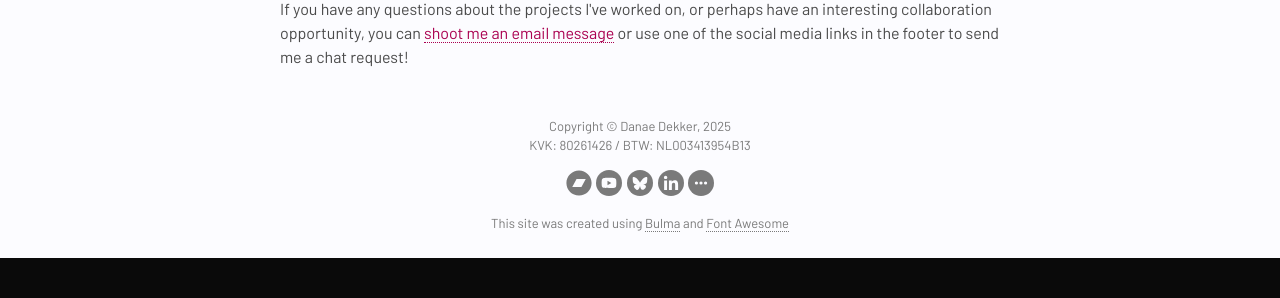
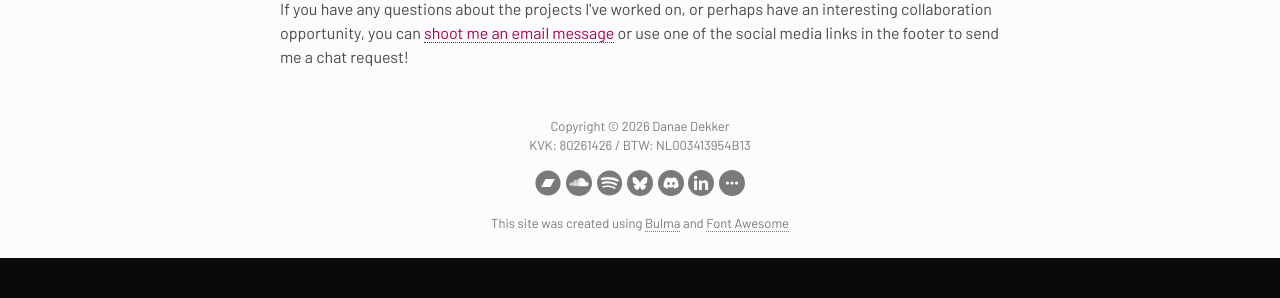
Before and after one commit to danae/danaedekker.com, a PHP site: template templates/about.twig in a window 1280 px wide. Shown: the part 1430-1728 px from the top of the page. Run offline with PHP 8.4, Linux system fonts and the light colour scheme; the template is opened without the code that fills it, so the values that code supplies are empty; some libraries are stand-ins or nearby versions; some web fonts are replaced.

Commit message:
Updated footer and social links; updated Composer packages

```diff
--- a/templates/index.twig
+++ b/templates/index.twig
@@ -90,17 +90,23 @@
         {% block footer %}
           <!-- Footer -->
           <footer class="footer">
-            <p>Copyright &copy; Danae Dekker, 2025<br>KVK: 80261426 / BTW: NL003413954B13</p>
+            <p>Copyright &copy; 2026 Danae Dekker<br>KVK: 80261426 / BTW: NL003413954B13</p>
 
             <p>
               <a class="icon" href="{{ links.bandcamp }}">
                 <i class="fa-brands fa-bandcamp fa-2x" ></i>
               </a>
-              <a class="icon" href="{{ links.youtube }}">
-                <i class="fa-brands fa-youtube fa-2x" data-fa-transform="shrink-7.5" data-fa-mask="fa-solid fa-circle"></i>
+              <a class="icon" href="{{ links.soundcloud }}">
+                <i class="fa-brands fa-soundcloud fa-2x" data-fa-transform="shrink-6.5 up-0.5" data-fa-mask="fa-solid fa-circle"></i>
+              </a>
+              <a class="icon" href="{{ links.spotify }}">
+                <i class="fa-brands fa-spotify fa-2x"></i>
               </a>
               <a class="icon" href="{{ links.bluesky }}">
                 <i class="fa-brands fa-bluesky fa-2x" data-fa-transform="shrink-8 down-0.25" data-fa-mask="fa-solid fa-circle"></i>
+              </a>
+              <a class="icon" href="{{ links.discord }}">
+                <i class="fa-brands fa-discord fa-2x" data-fa-transform="shrink-8" data-fa-mask="fa-solid fa-circle"></i>
               </a>
               <a class="icon" href="{{ links.linkedin }}">
                 <i class="fa-brands fa-linkedin-in fa-2x" data-fa-transform="shrink-6 down-0.5" data-fa-mask="fas fa-circle"></i>
--- a/templates/music.twig
+++ b/templates/music.twig
@@ -5,7 +5,7 @@
     <div class="content">
       <h2>Compositions</h2>
 
-      <p>Below you can listen to some of the recent autonomous compositions I created, you can click on the thumbnails to hear them! My music is also available to purchase on <a href="{{ links.bandcamp }}">Bandcamp</a> and to stream at <a href="{{ links.spotify_purplelum }}">Spotify</a> and <a href="{{ links.deezer_purplelum }}">Deezer</a>.</p>
+      <p>Below you can listen to some of the recent autonomous compositions I created, you can click on the thumbnails to hear them! My music is also available to purchase on <a href="{{ links.bandcamp }}">Bandcamp</a> and to stream at <a href="{{ links.spotify }}">Spotify</a>.</p>
 
       <div class="grid">
         <div class="grid-item">
```
Also changed, not shown: index.php (+6 -9 lines), 1 other file.
